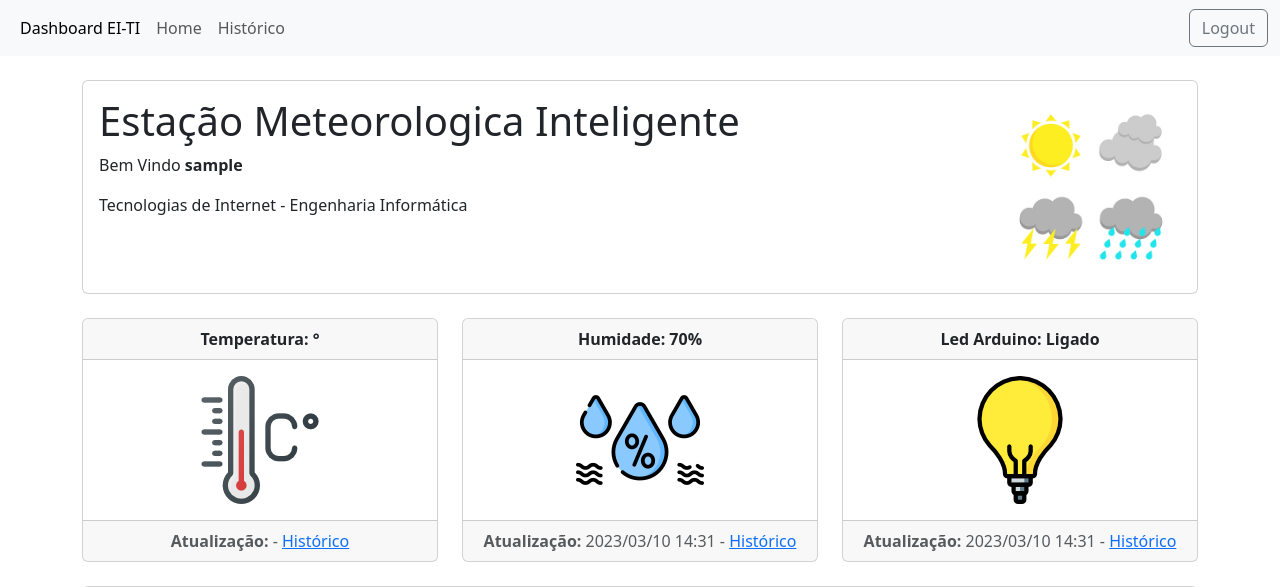
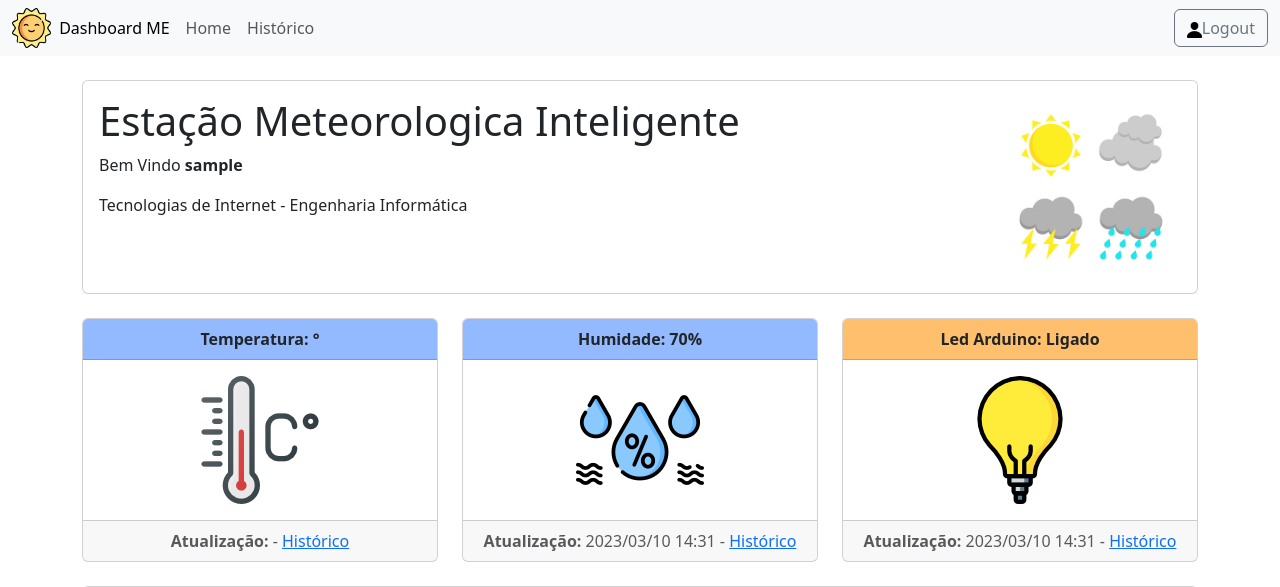
Before and after one commit to renarayzo/EstacaoMeteorologicaTI, a PHP site: page /dashboard.php in a window 1280 px wide. Shown: the top 587 px of the page. Run offline with PHP 8.4, Linux system fonts and the light colour scheme; the visitor is signed in with stand-in values (Sample User, id 1).

Commit message:
Basic Css | Users Type

```diff
--- a/assets/users.txt
+++ b/assets/users.txt
@@ -1,2 +1,2 @@
-alexandre,$2y$10$apauj.zNr4ClIfVas4LSmeOXvbAcyEiiCVhBl8fqHYuVRzrMI6S1K
-renato,$2y$10$fxCf6iIHXelD3k.zSOzx9eGa6Uvq8AWduORfEBYzDk0pLHvJ76CHy
+alexandre,$2y$10$apauj.zNr4ClIfVas4LSmeOXvbAcyEiiCVhBl8fqHYuVRzrMI6S1K,user
+renato,$2y$10$fxCf6iIHXelD3k.zSOzx9eGa6Uvq8AWduORfEBYzDk0pLHvJ76CHy,admin
--- a/dashboard.php
+++ b/dashboard.php
@@ -19,8 +19,8 @@
     <head>
         <meta charset="UTF-8">
         <meta name="viewport" content="width=device-width, initial-scale=1.0">
-        <meta http-equiv="refresh" content="5">
-        <title>Plataforma IoT</title>
+        <!--<meta http-equiv="refresh" content="5">-->
+        <title>Estação Meteorologica</title>
         <link href="https://cdn.jsdelivr.net/npm/bootstrap@5.3.0-alpha1/dist/css/bootstrap.min.css" rel="stylesheet" integrity="sha384-GLhlTQ8iRABdZLl6O3oVMWSktQOp6b7In1Zl3/Jr59b6EGGoI1aFkw7cmDA6j6gD" crossorigin="anonymous">
         <link rel="stylesheet" href="./style.css">
     </head>
@@ -31,8 +31,9 @@
         <nav class="navbar navbar-expand-sm bg-light navbar-light">
             <div class="container-fluid">
                 <ul class="navbar-nav">
+                    <img src="./images/solNav.png" alt="Sol" width="5%">
                     <li class="nav-item">
-                        <a class="nav-link active" href="#">Dashboard EI-TI</a>
+                        <a class="nav-link active" href="#">Dashboard ME</a>
                     </li>
                     <li class="nav-item">
                         <a class="nav-link" href="#">Home</a>
@@ -42,7 +43,7 @@
                     </li>
                 </ul>
 
-                <a class="btn btn-outline-secondary" type="submit" href="logout.php">Logout</a>
+                <a class="btn btn-outline-secondary" type="submit" href="logout.php"><img src="./images/logoLogout.png" alt="logo" width="15">Logout</a>
             </div>
         </nav>
 
--- a/index.php
+++ b/index.php
@@ -14,7 +14,7 @@
             if ($credentials[0] == $_POST['username'] && password_verify($_POST['password'], $credentials[1])) {
                 $loginStatus = true;
                 $_SESSION['username'] = $_POST['username'];
-                header("refresh:3; dashboard.php");
+                header("refresh:2; dashboard.php");
                 break; // Sai do ciclo se encontrar o username e a password corretas
             }
             else{
--- a/style.css
+++ b/style.css
@@ -0,0 +1,7 @@
+.sensor{
+    background-color: #93baff;
+}
+
+.atuador{
+    background-color: #ffbf6c;
+}
```
Also changed, not shown: images/logoLogout.png (added).
